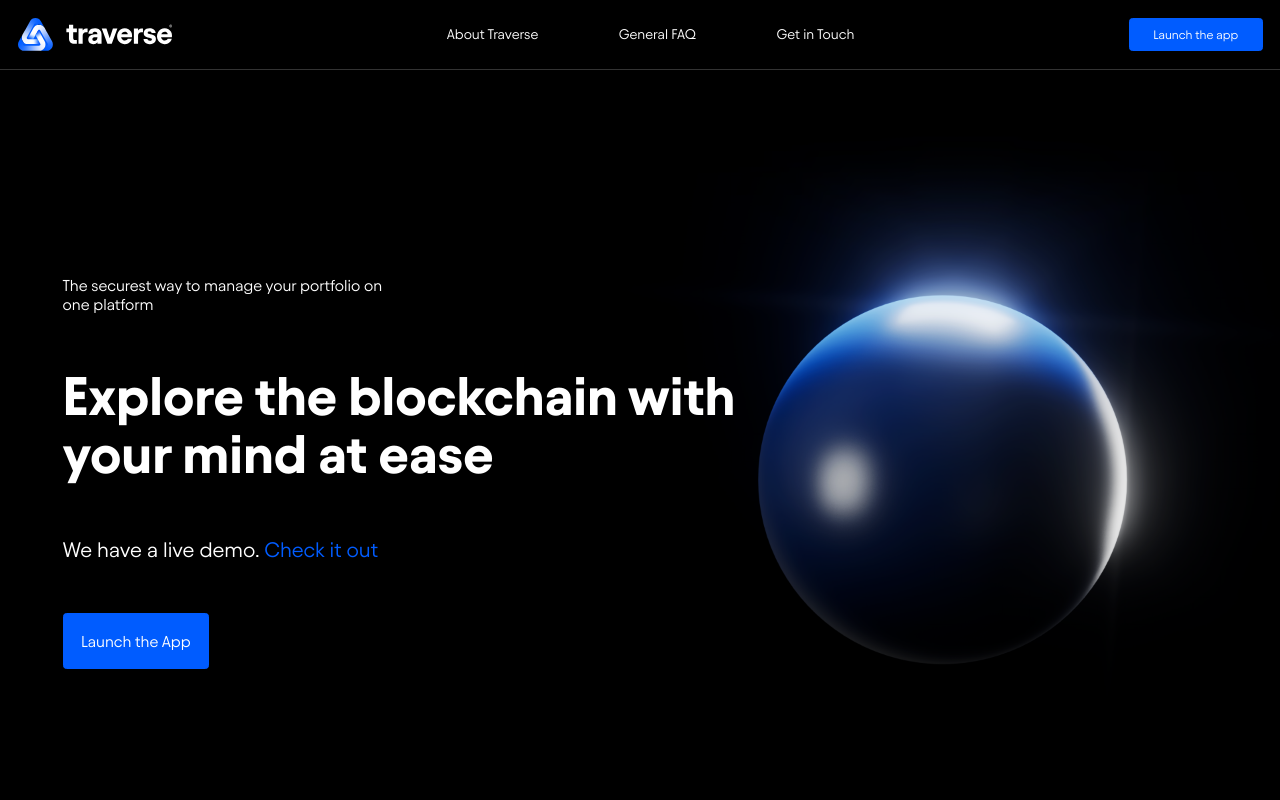
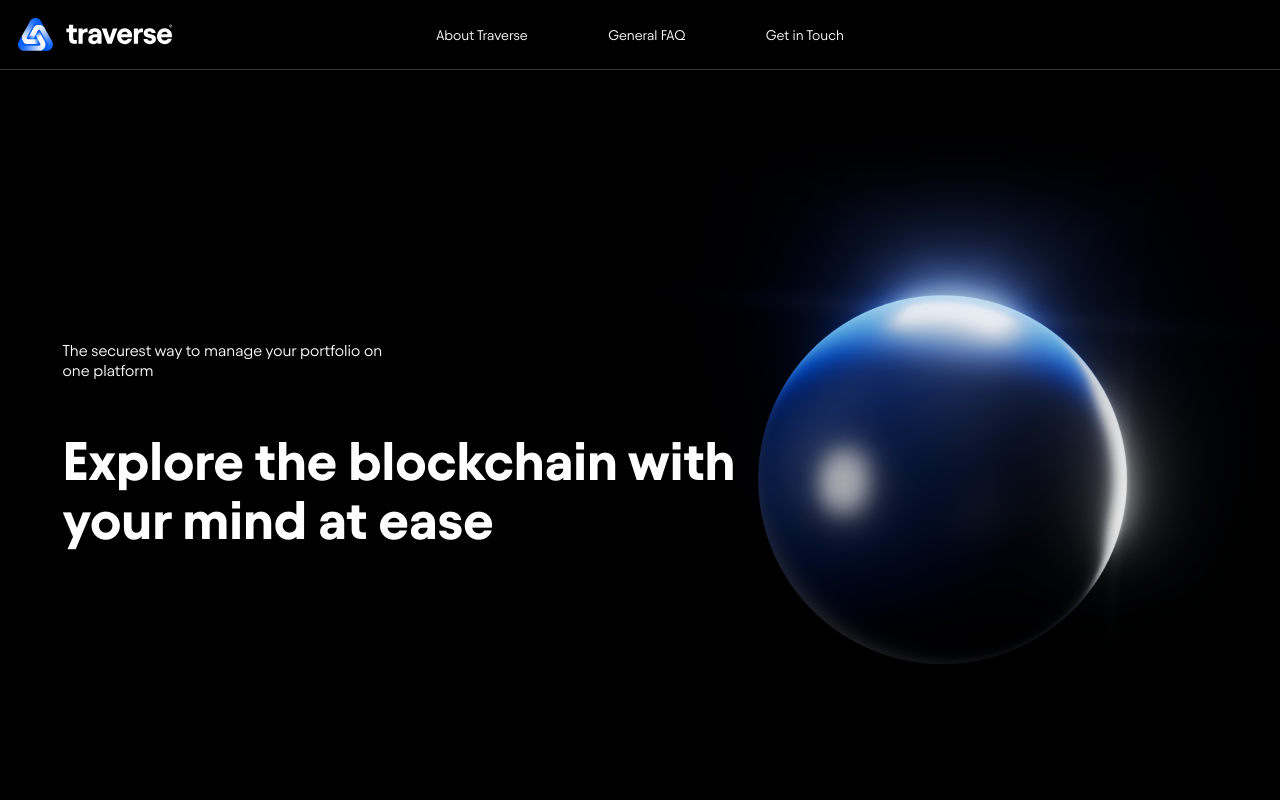
Before and after one commit to rommelmamedov/traverse, a React (Create React App) app: page / in a window 1280 px wide. Shown: the top 800 px of the page. Built offline with nearby package versions, Linux system fonts and the light colour scheme.

Commit message:
hidden inactive elements

```diff
--- a/src/components/common/Header.js
+++ b/src/components/common/Header.js
@@ -32,22 +32,22 @@ function Header({ extraClass }) {
             />
 
             <div className="mobileMenuFooter">
-              <Button
+              {/* <Button
                 extraClass="navButton mobile"
                 text="Launch the app"
                 variantSize="sm"
-              />
+              /> */}
             </div>
           </MobileMenu>
         ) : (
           <>
             <NavItems navItemList={navItemsUnlaunched} />
 
-            <Button
+            {/* <Button
               extraClass="navButton"
               text="Launch the app"
               variantSize="sm"
-            />
+            /> */}
           </>
         )}
       </nav>
--- a/src/pages/HomePage.js
+++ b/src/pages/HomePage.js
@@ -22,7 +22,7 @@ function HomePage() {
 
               <h1>Explore the blockchain with your mind at ease</h1>
 
-              <p className="sectionSubtitle">
+              {/* <p className="sectionSubtitle">
                 We have a live demo.&nbsp;
                 <a
                   href="www.google.com"
@@ -32,9 +32,9 @@ function HomePage() {
                 >
                   Check it out
                 </a>
-              </p>
+              </p> */}
 
-              <Button text="Launch the App" />
+              {/* <Button text="Launch the App" /> */}
             </div>
           </div>
         </div>
--- a/src/styles/Header.module.scss
+++ b/src/styles/Header.module.scss
@@ -19,6 +19,9 @@
   }
 
   .navbar {
+    /* Start: Remove once launch app button functional */
+    position: relative;
+    /* End: Remove once launch app button functional */
     display: flex;
     align-items: center;
     justify-content: space-between;
@@ -28,6 +31,12 @@
   }
 
   .navbarNav {
+    /* Start: Remove once launch app button functional */
+    position: absolute;
+    top: 50%;
+    left: 50%;
+    transform: translateY(-50%) translateX(-50%);
+    /* End: Remove once launch app button functional */
     display: inline-flex;
     align-items: center;
     column-gap: 5.75em; //92px
```
